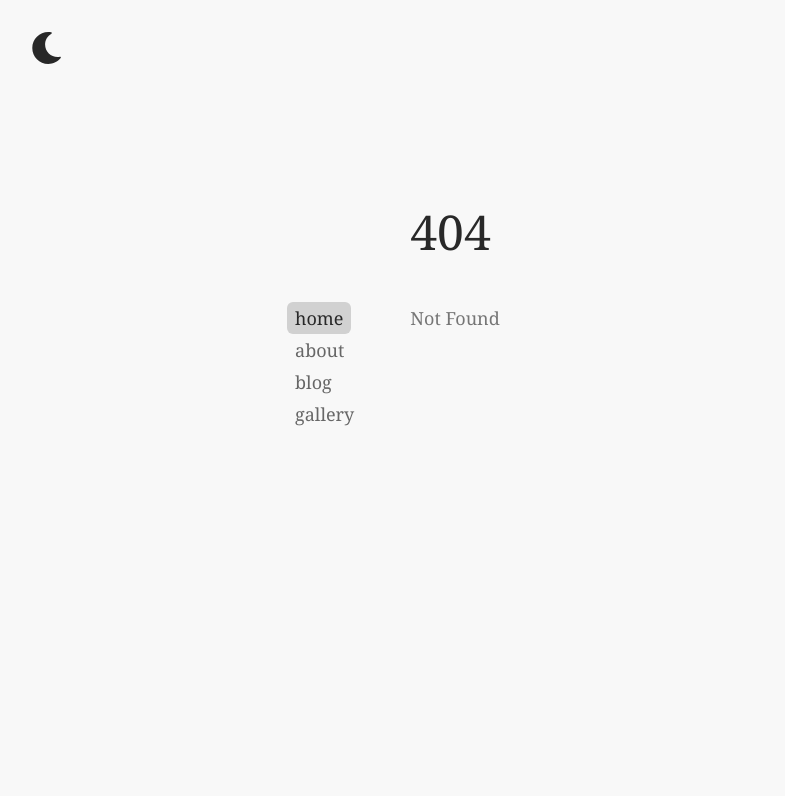
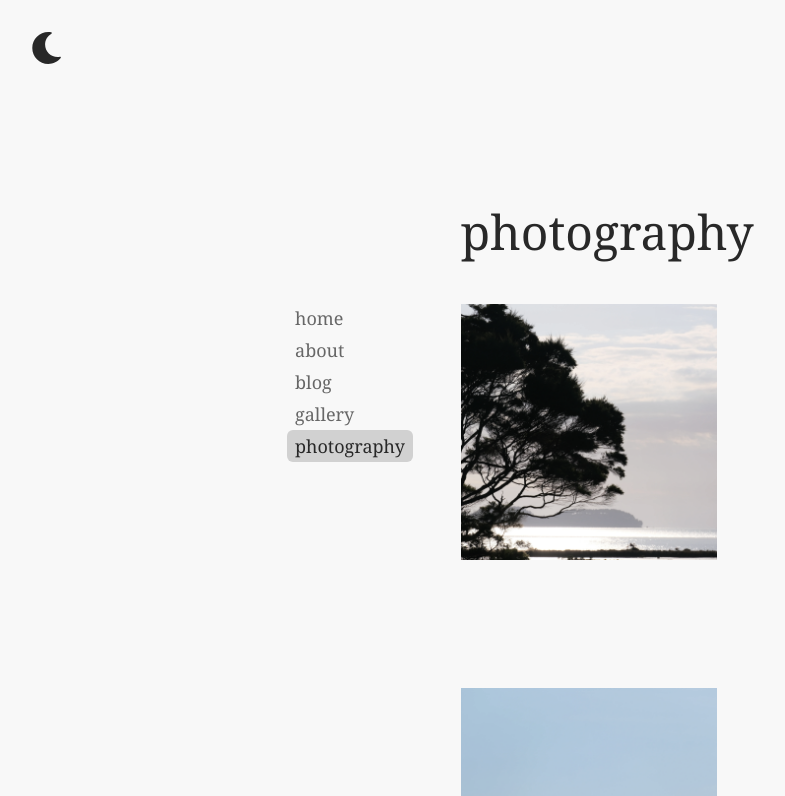
Before and after one commit to mattcollie/mattcollecutt.com, a SvelteKit app in the folder web/: page /photography in a window 1280 px wide. Before the commit this address had no page. Shown: the top 796 px of the page, without its empty margins (1-786 px from the left). Built offline with nearby package versions, Linux system fonts and the light colour scheme.

Commit message:
removing gallery and creating photography

```diff
--- a/web/src/routes/+layout.svelte
+++ b/web/src/routes/+layout.svelte
@@ -18,18 +18,19 @@
 
 <div class="min-h-full flex flex-col items-start pb-4">
     <ThemeToggle class="h-8 w-8 cursor-pointer mt-4 ml-4 lg:mt-8 lg:ml-8" />
-    <div class="h-full flex flex-col lg:flex-row gap-12 px-4 lg:py-36 lg:px-72">
+    <div class="h-full w-full flex flex-col lg:flex-row gap-12 px-4 lg:py-36 lg:px-72">
         {#if !loading}
             <nav transition:fade class="flex flex-row lg:flex-col gap-1 pt-16 lg:pt-24">
                 <Link href="/">home</Link>
                 <Link href="/about">about</Link>
                 <Link href="/blog">blog</Link>
                 <Link href="/gallery">gallery</Link>
+                <Link href="/photography">photography</Link>
             </nav>
         {/if}
 
         {#if !loading}
-            <div transition:fly={{y: 50, duration: 500}} class="h-full flex flex-col">
+            <div transition:fly={{y: 50, duration: 500}} class="h-full w-full flex flex-col">
                 <slot/>
             </div>
         {/if}
--- a/web/src/routes/gallery/+page.js
+++ /dev/null
@@ -1,17 +0,0 @@
-export async function load({ params }) {
-    const galleryModules = import.meta.glob('../../lib/galleries/*/*.webp');
-    const galleries = {};
-    for(const p in galleryModules) {
-        const [name, date] = p.slice(20, p.lastIndexOf('/')).split('.');
-        if(!(name in galleries)) {
-            galleries[name] = {
-                date: date,
-                photos: []
-            };
-        }
-
-        galleries[name].photos.push(await galleryModules[p]());
-    }
-
-    return {galleries: galleries};
-}
--- a/web/src/routes/gallery/+page.svelte
+++ /dev/null
@@ -1,57 +0,0 @@
-<script>
-    import {page} from "$lib/store";
-    import Link from "$lib/components/Link.svelte";
-
-    $page = "/gallery";
-    export let data = {galleries: {}};
-    const {galleries} = data;
-    const galleryOrder = Object.keys(galleries).sort((a, b) => new Date(galleries[b].date) - new Date(galleries[a].date));
-</script>
-
-<svelte:head>
-    <title>Gallery</title>
-</svelte:head>
-
-<h1>Gallery</h1>
-
-<div class="flex flex-col lg:flex-row gap-4 pt-6">
-    {#if galleryOrder.length > 0}
-        {#each galleryOrder as key}
-            <Link href={'/gallery/'+key.replaceAll(' ', '_')}>
-                <div class="relative flex flex-col gap-2">
-                    <div class="relative photo-container m-auto">
-                        <img rel="prefetch" src={galleries[key].photos[0].default}
-                             alt={galleries[key].photos[0].default}/>
-                    </div>
-                    <p class="text-md text-grey-600 hover:text-black dark:text-grey-200 dark:hover:text-white">{key}</p>
-                </div>
-            </Link>
-        {/each}
-    {:else}
-        <p class="text-grey">Sorry, Can't find any photo galleries at the moment!</p>
-    {/if}
-</div>
-
-<style>
-    .photo-container {
-        width: 140px;
-        height: 140px;
-        position: relative;
-    }
-
-    img {
-        width: 128px;
-        height: 128px;
-        @apply
-            absolute m-auto object-cover
-            hover:transition hover:ease-in-out hover:scale-[1.02]
-    }
-    img:nth-child(2) {
-        top: 8px;
-        left: 8px;
-    }
-    img:nth-child(3) {
-        top: 16px;
-        left: 16px;
-    }
-</style>
--- a/web/src/routes/gallery/[slug]/+error.svelte
+++ /dev/null
@@ -1,15 +0,0 @@
-<script>
-    import { page } from "$lib/store";
-    $page = "/gallery";
-</script>
-
-<svelte:head>
-    <title>Not found</title>
-</svelte:head>
-
-
-<h1>Sorry, not found</h1>
-
-<article class="flex flex-col gap-4 pt-12">
-    <p class="text-grey">The gallery you were looking for was not found!</p>
-</article>
--- a/web/src/routes/gallery/[slug]/+page.js
+++ /dev/null
@@ -1,14 +0,0 @@
-export async function load({ params }) {
-    const photos = await import.meta.glob(`../../../lib/galleries/*/*.webp`);
-    const galleryPhotos = [];
-    for(const p in photos) {
-        if(p.indexOf(params.slug.replaceAll('_', ' ')) !== -1) {
-            const photo = await photos[p]();
-            galleryPhotos.push(photo.default);
-        }
-    }
-    return {
-        name: params.slug.replaceAll('_', ' '),
-        photos: galleryPhotos
-    };
-}
--- a/web/src/routes/gallery/[slug]/+page.svelte
+++ /dev/null
@@ -1,99 +0,0 @@
-<script>
-    import {Swipeable} from 'thumb-ui'
-    import { fade } from 'svelte/transition'
-    import { page } from "$lib/store";
-    $page = "/gallery";
-    export let data;
-
-    let current, loginProgress, introProgress;
-
-    const next = function(n) {
-        current = Math.max(0, Math.min(current + n, data.photos.length-1));
-        $introProgress = current;
-    }
-</script>
-
-<style>
-    .fullpage {
-        position: absolute;
-        width: 100%;
-        height: 100%;
-    }
-    .slides {
-        text-align: center;
-    }
-    .current {
-        transform: scale(1);
-    }
-
-    .dots {
-        position: absolute;
-        bottom: 5%;
-        left: 50%;
-        transform: translateX(-50%);
-        line-height: 0;
-
-        @apply
-            flex flex-row gap-2
-    }
-
-    svg {
-        @apply
-            z-10
-    }
-
-    svg.active {
-        @apply
-            lg:hover:scale-105 cursor-pointer
-    }
-
-    svg.not-active {
-        @apply
-            cursor-not-allowed text-grey
-    }
-</style>
-
-<svelte:head>
-    <title>{data.name}</title>
-</svelte:head>
-
-<div class="absolute bg-white dark:bg-black top-0 left-0 h-full w-full m-0">
-    <a class="absolute scale-50 cursor-pointer z-50 hover:scale-[0.60] transition top-5 left-5" href="/gallery">
-        <svg width="59" height="60" viewBox="0 0 59 60" fill="currentColor" xmlns="http://www.w3.org/2000/svg">
-            <path d="M1.35352 1.64645L57.9221 58.215M1.35352 58.9221L57.9221 2.35356" stroke="currentColor" stroke-width="3"/>
-        </svg>
-    </a>
-    <div class="slides fullpage" style={`transform: scale(${1 - $loginProgress*0.3})`}>
-        <Swipeable numScreens={data.photos.length} bind:current bind:progress={introProgress}>
-            <button type="button" on:click={() => next(-1)}>
-                <svg class="absolute hidden lg:block text-black dark:text-white top-[50vh] left-5"
-                     class:not-active={current === 0}
-                     class:active={current > 0}
-                     width="41" height="77" viewBox="0 0 41 77" fill="currentColor" xmlns="http://www.w3.org/2000/svg">
-                    <path d="M39.7072 0.707092L0.707155 39.7071M0.707153 38.2929L38.7072 76.2929" stroke="currentColor" stroke-width="2"/>
-                </svg>
-            </button>
-            {#each data.photos as photo, i}
-                <section class="absolute left-0 right-0 top-0 bottom-0 lg:mx-auto w-[100vw] h-full lg:w-[95vw] p-2 lg:p-10" class:current={current === i}>
-                    <div class="h-full flex flex-col justify-around lg:justify-between py-[8vh]" style="opacity: {1 - Math.abs($introProgress - i)}">
-                        <p>{photo.slice(photo.lastIndexOf('/')+1)}</p>
-                        <img rel="prefetch" class="h-[80vh] lg:h-[70vh] lg:w-[90vw] object-cover lg:object-contain" src={photo} alt={photo}/>
-                    </div>
-                </section>
-            {/each}
-            <div class="dots flex flex-row gap-2">
-                {#each data.photos as p, i}
-                    <button class="w-3 h-3 bg-grey rounded-xl {current === i ? 'border-black dark:border-white border-2' : ''}" in:fade on:click={() => {current = $introProgress = i;}}></button>
-                {/each}
-            </div>
-            <button on:click={() => next(1)}>
-                <svg class="absolute hidden lg:block text-black dark:text-white top-[50vh] right-5"
-                     class:not-active={current === data.photos.length -1}
-                     class:active={current < data.photos.length -1}
-                     width="41" height="78" viewBox="0 0 41 78" fill="currentColor" xmlns="http://www.w3.org/2000/svg">
-                    <path d="M1 0.878662L40 39.8787M40 38.4644L2 76.4644" stroke="currentColor" stroke-width="2"/>
-                </svg>
-            </button>
-        </Swipeable>
-    </div>
-</div>
--- /dev/null
+++ b/web/src/routes/photography/+page.js
@@ -0,0 +1,11 @@
+export async function load({params}) {
+    const photoGlobs = import.meta.glob('../../lib/galleries/*/*.webp');
+    const photos = [];
+    for (const p in photoGlobs) {
+        const [gallery, date] = p.slice(20, p.lastIndexOf('/')).split('.');
+        const name = p.slice(p.lastIndexOf('/') + 1);
+        photos.push({gallery: gallery, name: name, date: date, photo: await photoGlobs[p]()})
+    }
+
+    return {photos: photos};
+}
--- /dev/null
+++ b/web/src/routes/photography/+page.svelte
@@ -0,0 +1,97 @@
+<script>
+    import {crossfade, scale} from 'svelte/transition';
+
+    import {page} from "$lib/store";
+
+    export let data = {photos: []};
+
+    const {photos} = data;
+    const photoOrder = photos.sort((a, b) => new Date(b.date) - new Date(b.date));
+    const [send, receive] = crossfade({
+        duration: 200,
+        fallback: scale
+    });
+
+    let selected, loading;
+
+    $page = "/photography";
+
+    const load = async image => {
+        const timeout = setTimeout(() => loading = image, 100);
+
+        const img = new Image();
+
+        img.onload = () => {
+            selected = image;
+            clearTimeout(timeout);
+            loading = null;
+        };
+
+        img.src = image.photo.default;
+    };
+</script>
+
+<svelte:head>
+    <title>Photography</title>
+</svelte:head>
+
+<h1>Photography</h1>
+
+<div class="grid pt-12">
+    {#each photoOrder as photo}
+        {#if selected !== photo.name}
+            <button
+                    in:receive={{key:photo.name}}
+                    out:send={{key:photo.name}}
+                    on:click="{() => load(photo)}">
+                {#if loading === photo}
+                    Loading...
+                {:else}
+                    <img
+                            rel="prefetch"
+                            alt={photo.name}
+                            src={photo.photo.default}
+                    >
+                {/if}
+            </button>
+        {/if}
+    {/each}
+</div>
+
+{#if selected}
+    {#await selected then d}
+        <button class="photo" in:receive={{key:d.name}} out:send={{key:d.name}} on:click={() => selected = null}>
+            <img rel="prefetch" alt={d.name} src={d.photo.default}>
+        </button>
+    {/await}
+{/if}
+
+
+<style>
+    .grid {
+        flex: 1;
+        width: 100%;
+        display: grid;
+        grid-template-columns: repeat(auto-fit, minmax(14rem, 2fr));
+        grid-gap: 8rem;
+    }
+
+    button {
+        width: 100%;
+        height: 100%;
+        will-change: transform;
+
+        @apply
+        h-64 w-64
+    }
+
+    .photo, img {
+        @apply
+        fixed top-0 left-0 w-full h-full object-fill overflow-hidden
+    }
+
+    img {
+        @apply
+        object-cover cursor-pointer
+    }
+</style>
```
